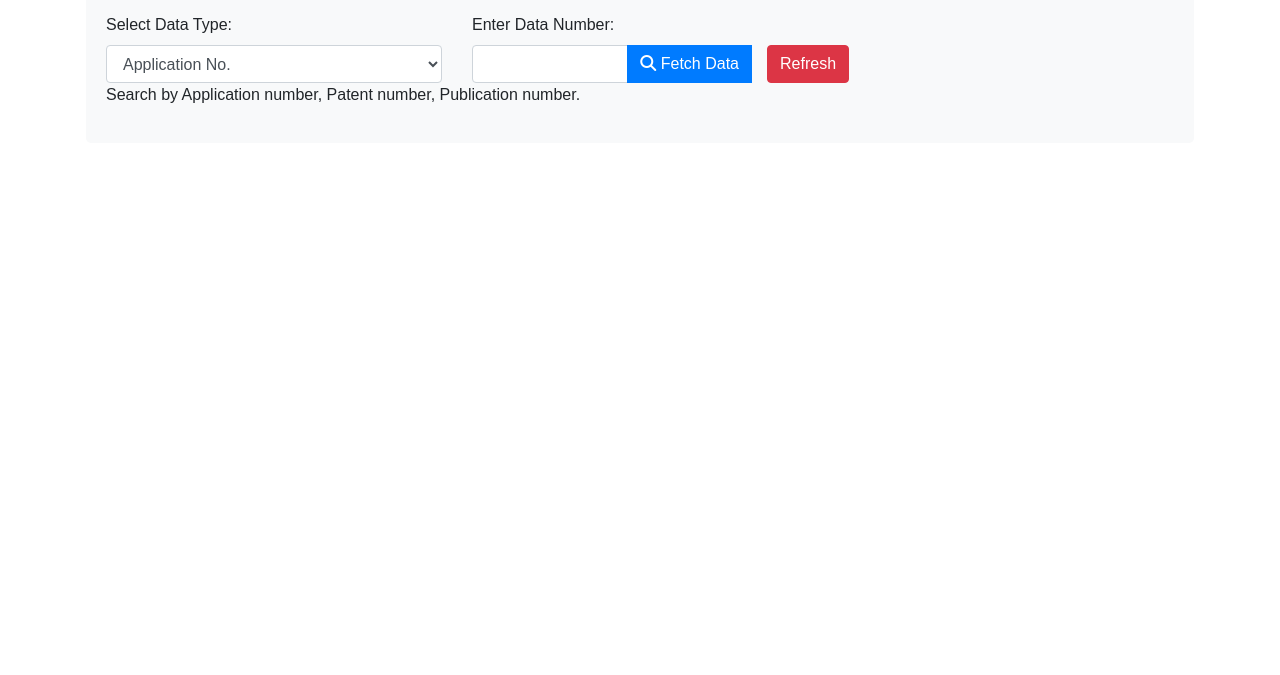
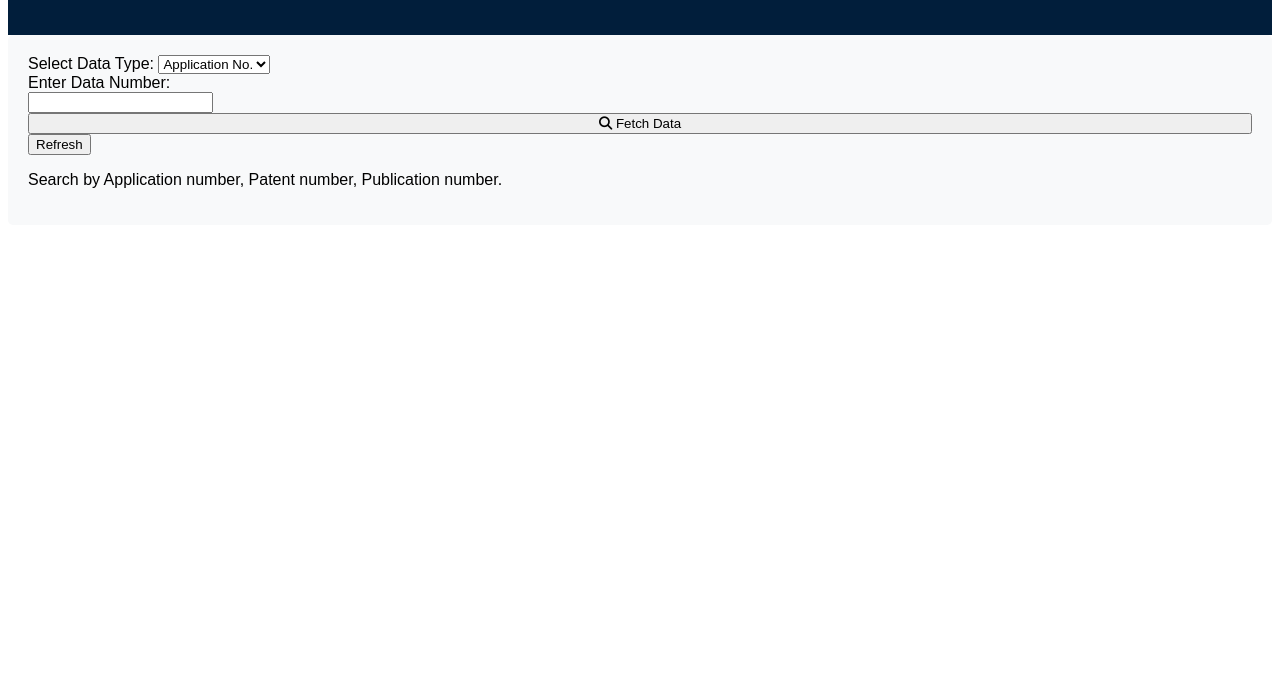
Before and after one commit to Sigvitas-Org/Sigvitas_USPTO, a website: page public/index.html in a window 1280 px wide. Shown: the part 125-800 px from the top of the page. Drawn offline with nearby package versions, Linux system fonts and the light colour scheme.

Commit message:
Update index.html

```diff
--- a/public/index.html
+++ b/public/index.html
@@ -4,7 +4,7 @@
 <head>
     <meta charset="UTF-8">
     <meta name="viewport" content="width=device-width, initial-scale=1.0">
-    <link rel="stylesheet" href="https://maxcdn.bootstrapcdn.com/bootstrap/4.5.2/css/bootstrap.min.css">
+<!--     <link rel="stylesheet" href="https://maxcdn.bootstrapcdn.com/bootstrap/4.5.2/css/bootstrap.min.css"> -->
     <script src="https://code.jquery.com/jquery-3.6.0.min.js"></script>
     <link rel="stylesheet" href="style.css">
     <link rel="stylesheet" href="https://cdnjs.cloudflare.com/ajax/libs/font-awesome/6.2.0/css/all.min.css">
```
